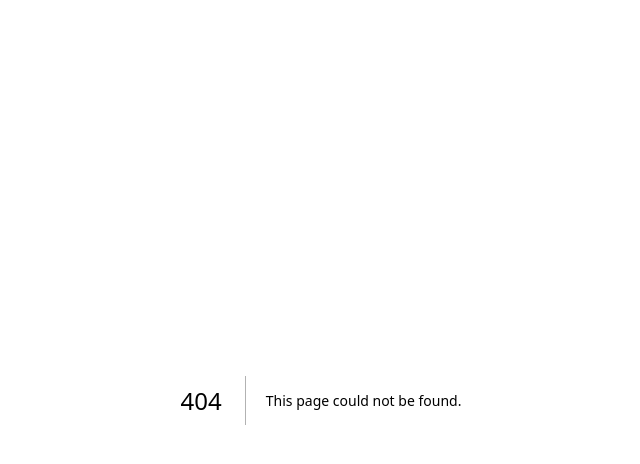
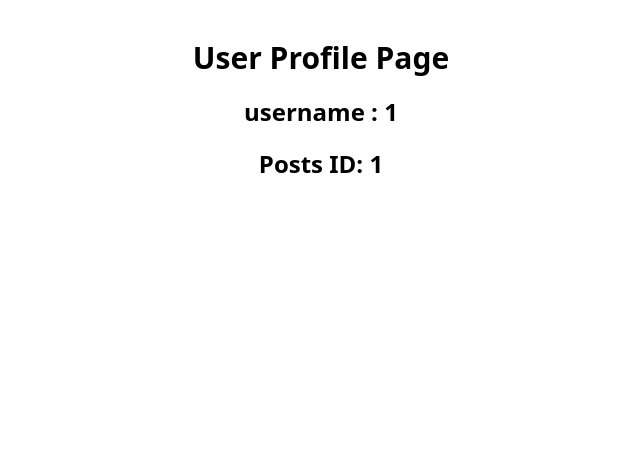
Before and after one commit to Amirshah98760/Nextjs-myApp4, a Next.js app: page /user/1/posts/1 in a window 1280 px wide. Before the commit this address had no page. Shown: the top 464 px of the page, without its empty margins (319-959 px from the left). Built offline with nearby package versions, Linux system fonts and the light colour scheme.

Commit message:
learned about Dynamimc route segments and implement it

```diff
--- /dev/null
+++ b/app/user/[username]/page.jsx
@@ -0,0 +1,22 @@
+import React from 'react'
+
+const Page = async ({ params }) => {
+
+    const { username } = await params;
+
+    // console.log(username);
+
+    return (
+        <div>
+            <h1 className="text-3xl font-bold text-center mt-10">
+                User Profile Page
+            </h1>
+
+            <h2 className="text-2xl font-bold text-center mt-5">
+                Username: {username}
+            </h2>
+        </div>
+    )
+}
+
+export default Page;
--- /dev/null
+++ b/app/user/[username]/posts/[postsId]/page.jsx
@@ -0,0 +1,25 @@
+import React from 'react'
+
+const Page = async ({ params }) => {
+
+    const { postsId , username } = await params;
+
+    // console.log(postsId);
+
+    return (
+        <div>
+            <h1 className="text-3xl font-bold text-center mt-10">
+                User Profile Page
+            </h1>
+
+            <h2 className="text-2xl font-bold text-center mt-5">
+                username : {username}
+            </h2>
+            <h2 className="text-2xl font-bold text-center mt-5">
+               Posts ID: {postsId}
+            </h2>
+        </div>
+    )
+}
+
+export default Page;
```
